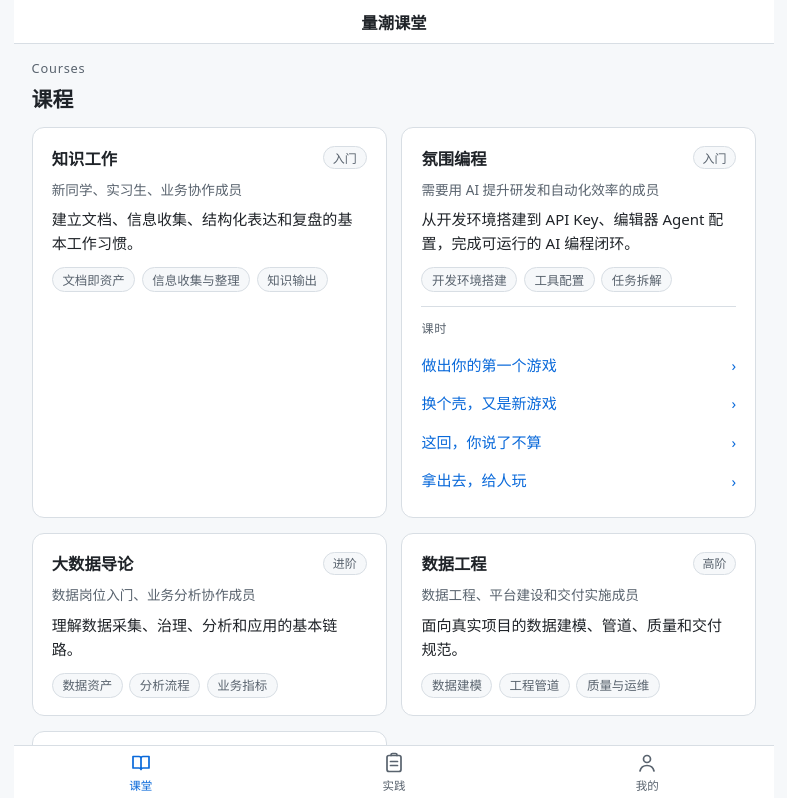
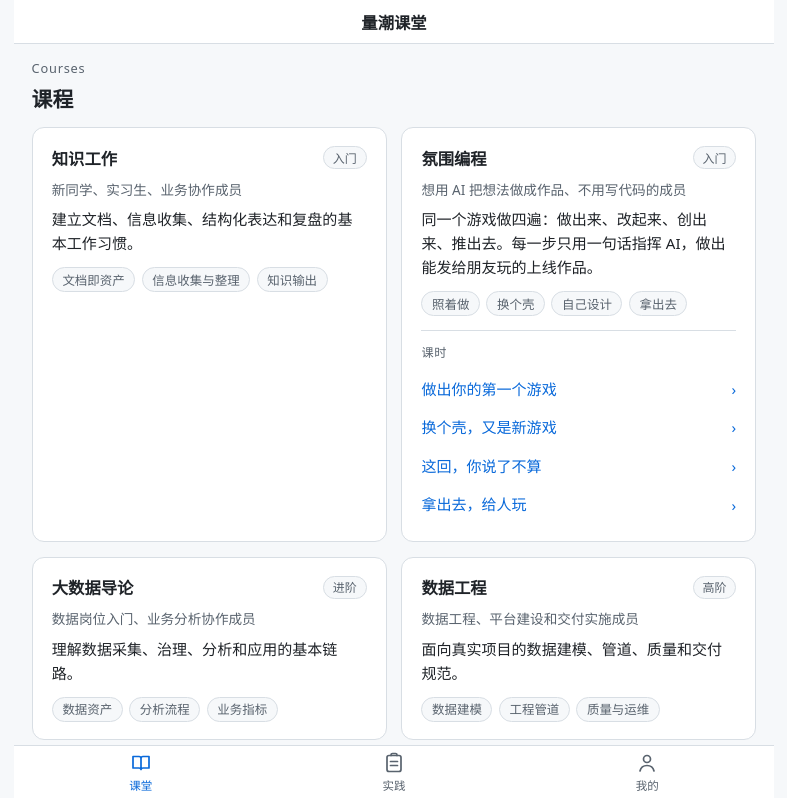
Before and after one commit to quanttide/qtclass, a React (Vite) app in the folder src/lite/: page /theory in a window 1280 px wide. Shown: the top 798 px of the page, without its empty margins (246-1033 px from the left). Built offline with nearby package versions, Linux system fonts and the light colour scheme.

Commit message:
docs(lite): 氛围编程课程介绍改为四课主线（源自教程仓 intro 讲义）

```diff
--- a/src/lite/src/pages/Theory.tsx
+++ b/src/lite/src/pages/Theory.tsx
@@ -1,4 +1,4 @@
-// 理论页：课程清单（自 site 课程页迁入，课程文案不改写；训练营不在本页）
+// 理论页：课程清单（氛围编程的文案与课时源自教程仓 intro 讲义，可随教程更新；训练营不在本页）
 // 卡片下方挂该课程已发布的课时入口，课时内容与文案来自 models/lesson，不在此改写
 import { Link } from 'react-router-dom'
 import { publishedLessonsOf } from '../models/lesson'
@@ -14,9 +14,9 @@ const courses = [
   {
     name: '氛围编程',
     level: '入门',
-    audience: '需要用 AI 提升研发和自动化效率的成员',
-    summary: '从开发环境搭建到 API Key、编辑器 Agent 配置，完成可运行的 AI 编程闭环。',
-    modules: ['开发环境搭建', '工具配置', '任务拆解'],
+    audience: '想用 AI 把想法做成作品、不用写代码的成员',
+    summary: '同一个游戏做四遍：做出来、改起来、创出来、推出去。每一步只用一句话指挥 AI，做出能发给朋友玩的上线作品。',
+    modules: ['照着做', '换个壳', '自己设计', '拿出去'],
   },
   {
     name: '大数据导论',
```
